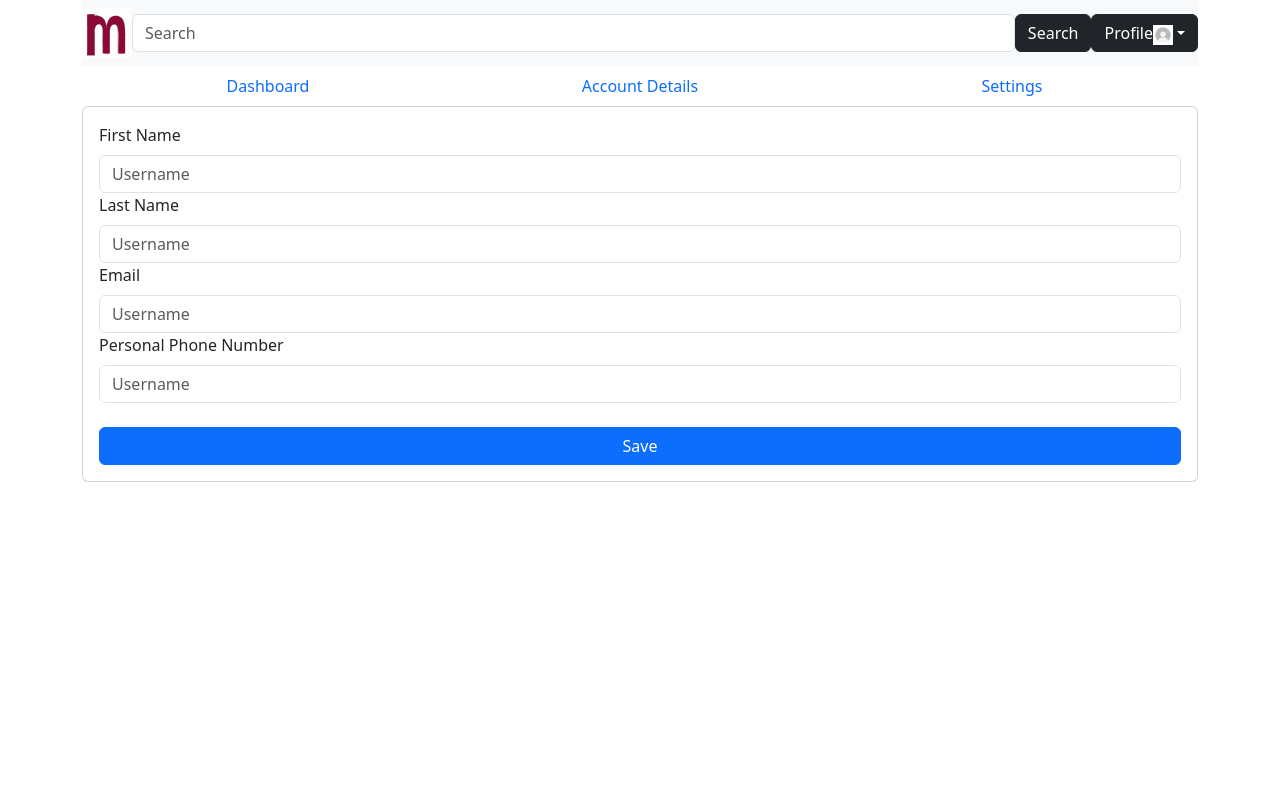
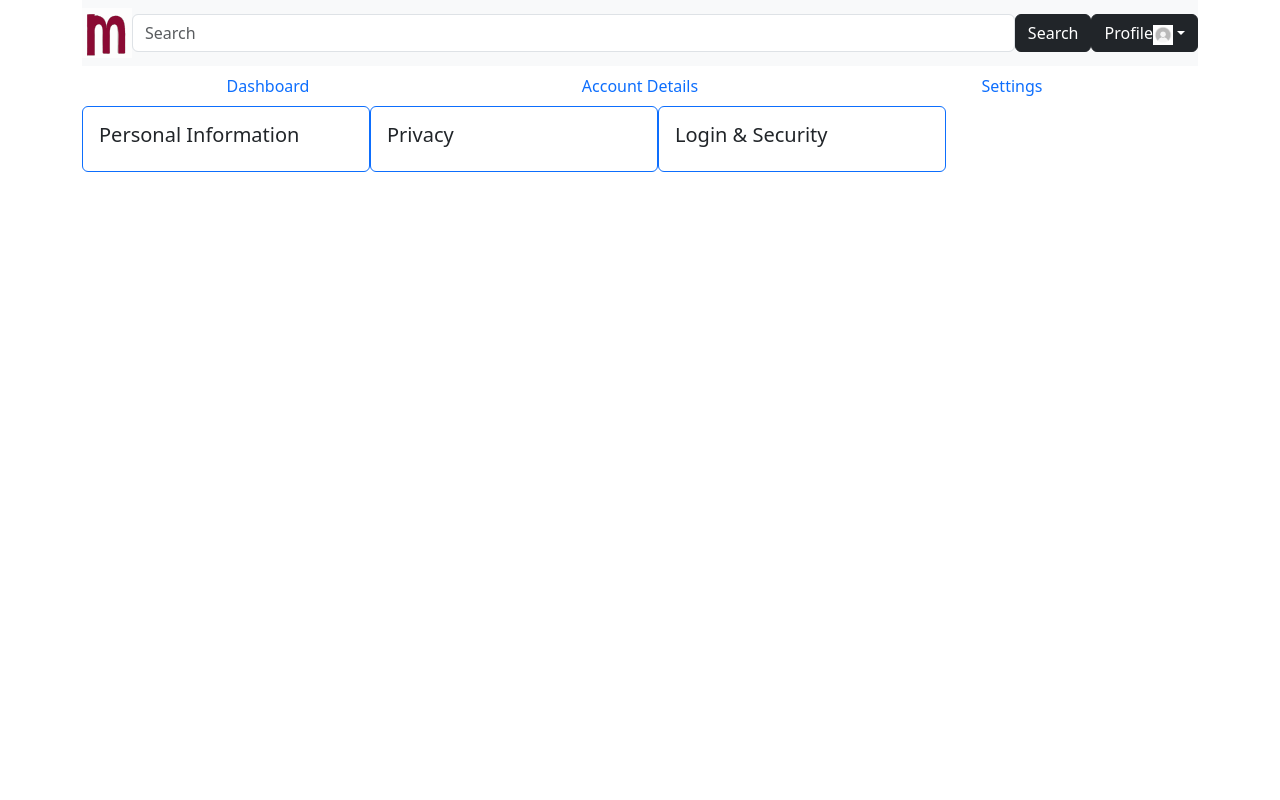
Before and after one commit to atamayev/Maroon-Medic, a React (Create React App) app in the folder frontend/: page /vet-settings in a window 1280 px wide. Shown: the top 800 px of the page. Built offline with nearby package versions, Linux system fonts and the light colour scheme; no server answers.

Commit message:
Made dummy files and routes for doctor settings

```diff
--- a/frontend/src/App.js
+++ b/frontend/src/App.js
@@ -15,7 +15,11 @@ import DoctorLogin from "./Components/Doctor/doctor-login"
 import NewDoctor from "./Components/Doctor/new-doctor"
 import DoctorDashboard from './Components/Doctor/doctor-dashboard';
 import DoctorAccountDetails from "./Components/Doctor/doctor-account-details"
-import DoctorSettings from './Components/Doctor/doctor-settings';
+import DoctorSettings from './Components/Doctor/DoctorSettings/doctor-settings';
+import DoctorPersonalInfo from './Components/Doctor/DoctorSettings/doctor-personal-info';
+import DoctorPrivacy from './Components/Doctor/DoctorSettings/doctor-privacy';
+import DoctorLoginAndSecurity from './Components/Doctor/DoctorSettings/doctor-login-and-security';
+
 //Patient Specific:
 import PatientLogin from './Components/Patient/patient-login';
 import PatientRegister from './Components/Patient/patient-register';
@@ -43,6 +47,9 @@ export default function App() {
           <Route exact path = '/vet-dashboard' element = {<DoctorDashboard/>} />
           <Route exact path = '/vet-account-details' element = {<DoctorAccountDetails/>} />
           <Route exact path = '/vet-settings' element = {<DoctorSettings/>} />
+          <Route exact path = '/vet-settings/personal-information' element = {<DoctorPersonalInfo/>} />
+          <Route exact path = '/vet-settings/privacy' element = {<DoctorPrivacy/>} />
+          <Route exact path = '/vet-settings/login-and-security' element = {<DoctorLoginAndSecurity/>} />
 
           <Route exact path = '/patient-register' element = {<PatientRegister/>} />
           <Route exact path = '/patient-login' element = {<PatientLogin/>} />
--- /dev/null
+++ b/frontend/src/Components/Doctor/DoctorSettings/doctor-login-and-security.js
@@ -0,0 +1,9 @@
+import React from 'react'
+
+export default function DoctorLoginAndSecurity() {
+  return (
+    <div>
+        DoctorLoginAndSecurity
+    </div>
+  )
+}
--- a/frontend/src/Components/Doctor/doctor-settings.js
+++ b/frontend/src/Components/Doctor/DoctorSettings/doctor-personal-info.js
@@ -1,9 +1,9 @@
 import React, {useState} from 'react'
-import DoctorHeader from './doctor-header.js';
+import DoctorHeader from '../doctor-header.js';
 import {Card, Button, Form } from 'react-bootstrap'
-import DataService from '../../Services/data-service.js';
+import DataService from '../../../Services/data-service.js';
 
-export default function DoctorSettings() {
+export default function DoctorPersonalInfo() {
     const [firstName, setFirstName] = useState('');
     const [lastName, setLastName] = useState('');
     const [email, setEmail] = useState('');
--- /dev/null
+++ b/frontend/src/Components/Doctor/DoctorSettings/doctor-privacy.js
@@ -0,0 +1,9 @@
+import React from 'react'
+
+export default function DoctorPrivacy() {
+  return (
+    <div>
+        DoctorPrivacy
+    </div>
+  )
+}
--- /dev/null
+++ b/frontend/src/Components/Doctor/DoctorSettings/doctor-settings.js
@@ -0,0 +1,38 @@
+import React, {useState} from 'react'
+import DoctorHeader from '../doctor-header.js';
+import {Card, CardGroup, Col, Row } from 'react-bootstrap'
+import {Link} from "react-router-dom";
+
+export default function DoctorSettings() {
+
+  return (
+    <>
+        <DoctorHeader/>
+        <CardGroup>
+        <Link to = "/vet-settings/personal-information" style={{ textDecoration: 'none' }}>
+            <Card border="primary" style={{ width: '18rem' }}>
+                <Card.Body>
+                <Card.Title>Personal Information</Card.Title>
+                </Card.Body>
+            </Card>
+        </Link>
+
+        <Link to = "/vet-settings/privacy" style={{ textDecoration: 'none' }}>
+            <Card border="primary" style={{ width: '18rem' }}>
+                <Card.Body>
+                <Card.Title>Privacy</Card.Title>
+                </Card.Body>
+            </Card>
+        </Link>
+
+        <Link to = "/vet-settings/login-and-security" style={{ textDecoration: 'none' }}>
+            <Card border="primary" style={{ width: '18rem' }}>
+                <Card.Body>
+                <Card.Title>Login & Security</Card.Title>
+                </Card.Body>
+            </Card>
+        </Link>
+        </CardGroup>
+    </>
+  )
+};
```
